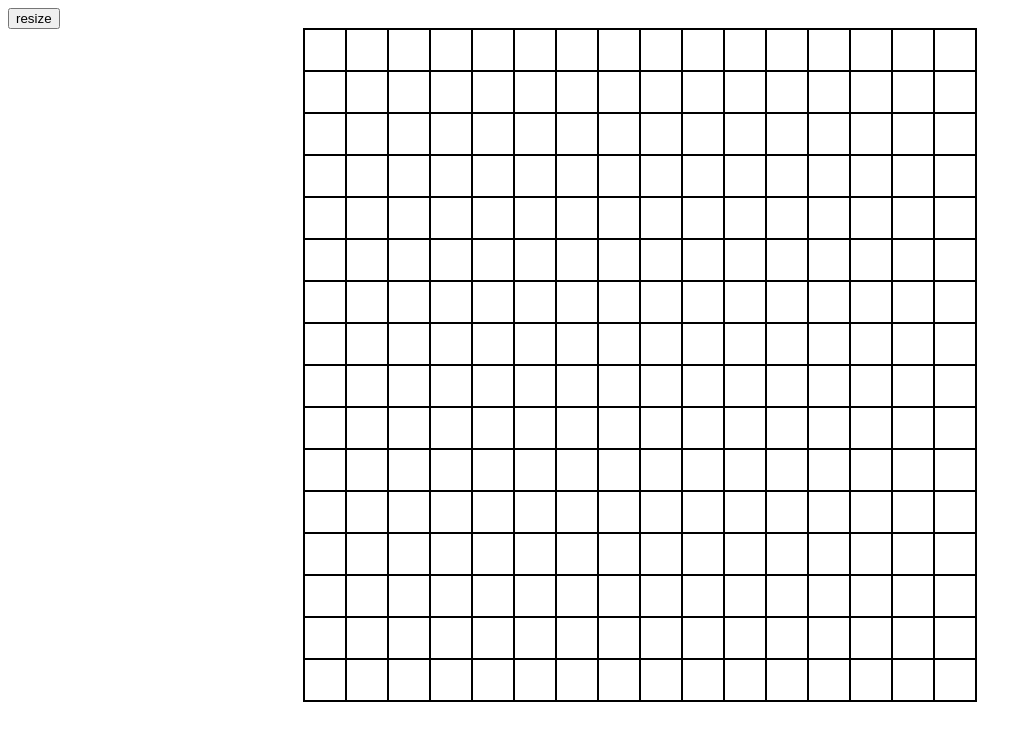
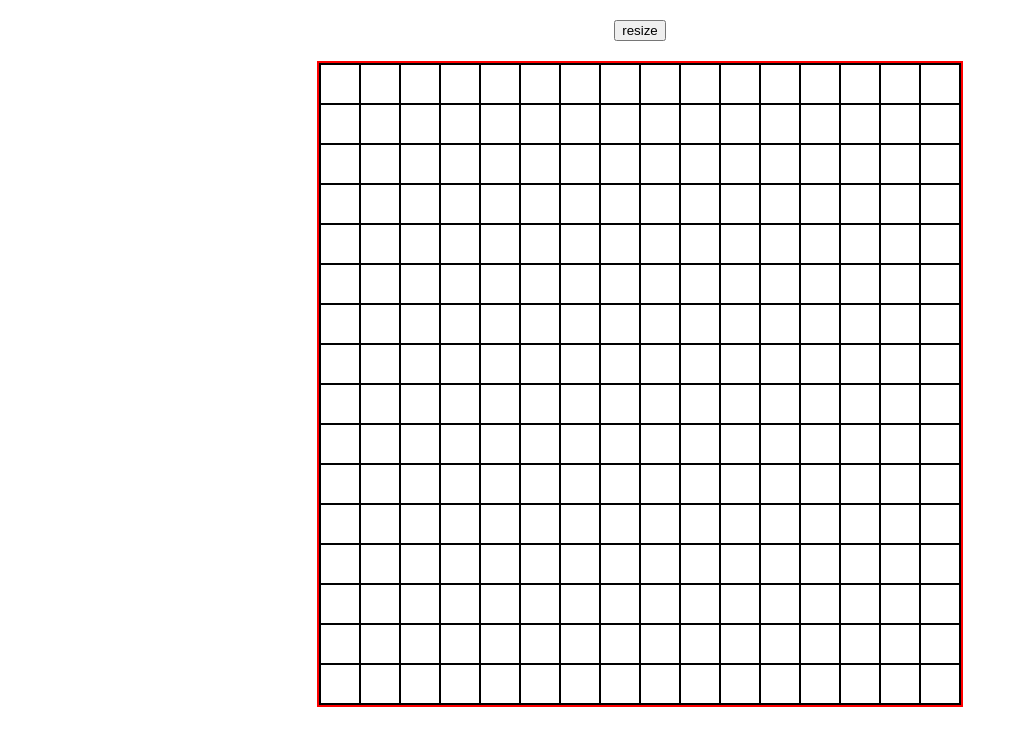
Before and after one commit to MalkhutHB/Etch-a-Sketch, a plain HTML site: page index.html in a window 1280 px wide. Shown: the whole page, without its empty margins (0-1032 px from the left). Drawn offline with Linux system fonts and the light colour scheme.

Commit message:
fix grid with flex and finish drawing function

```diff
--- a/index.html
+++ b/index.html
@@ -8,6 +8,9 @@
     <script src="scripts.js" defer></script>
 </head>
 <body>
-    <button class="resize">resize</button>
+    <div class="header">
+        <button class="resizeButton">resize</button>
+    </div>
+    <div class="container"></div>
 </body>
 </html>
--- a/scripts.js
+++ b/scripts.js
@@ -1,13 +1,49 @@
 
+const container = document.querySelector(".container");
 const body = document.querySelector("body");
 
-for (let i=0; i<16; i++) {
-    const row = document.createElement("div");
-    for (let i=0; i<16; i++) {
-        const box = document.createElement("div");
-        box.setAttribute("class", "box");
-        row.appendChild(box);
+makeGrid(16);
+let draw = false;
+
+function makeGrid(size) {
+    const grid = document.createElement("div");
+    grid.setAttribute("class", "grid");
+    for (let i=0; i<size; i++) {
+        const row = document.createElement("div");
+        for (let i=0; i<size/*size*/; i++) {
+            const box = document.createElement("div");
+            box.setAttribute("class", "box");
+            row.appendChild(box);
+        }
+        row.setAttribute("class", "row");
+        grid.appendChild(row);
     }
-    row.setAttribute("class", "row");
-    body.appendChild(row);
+    container.appendChild(grid);
+
+    // const boxes = document.querySelectorAll(".box");
+    // for (const box of boxes) {
+    //     box.addEventListener("click", )
+    // }
 }
+
+const resizeButton = document.querySelector(".resizeButton");
+resizeButton.addEventListener("click", () => {
+    let size = prompt("Enter size:", "");
+    const grid = document.querySelector(".grid");
+    if (size) grid.remove();
+    if (size) makeGrid(size);
+})
+
+document.addEventListener("mousedown", (event) => {
+    draw = true;
+    event.target.classList.add("drawn");
+});
+document.addEventListener("mouseup", () => draw = false);
+
+document.addEventListener("mouseover", (event) => {
+    if (draw) {
+        event.target.classList.add("drawn");
+    }
+})
+// draw = true on mousedown
+// event listener for hovering, when (draw) change color of target
--- a/styles.css
+++ b/styles.css
@@ -1,11 +1,35 @@
+.header {
+    display: flex;
+    justify-content: center;
+    margin: 20px;
+}
+
+.container {
+    display: flex;
+    justify-content: center;
+    user-select: none;
+}
+
+.grid {
+    height: 640px;
+    width: 640px;
+    display: flex;
+    flex-direction: column;
+    border-style: solid;
+    border-color:red;
+}
+
 .row {
     display: flex;
-    justify-content: center;
+    flex: 1 1 auto;
+    /* border-style: solid;
+    border-color: greenyellow; */
 }
 
 .box {
-    height: 40px;
-    width: 40px;
+    box-sizing: border-box;
+    height: auto;
+    flex: 1 1 auto; /* why no grow*/
     border-style: solid;
     border-width: 2px;
     margin: -1px -1px;
@@ -14,3 +38,11 @@
 .box:hover {
     background-color:rgb(193, 193, 193);
 }
+
+.box.drawn {
+    background-color: rgb(17, 17, 17);
+}
+
+.box.drawn:hover {
+    background-color: rgb(29, 29, 29);
+}
```
